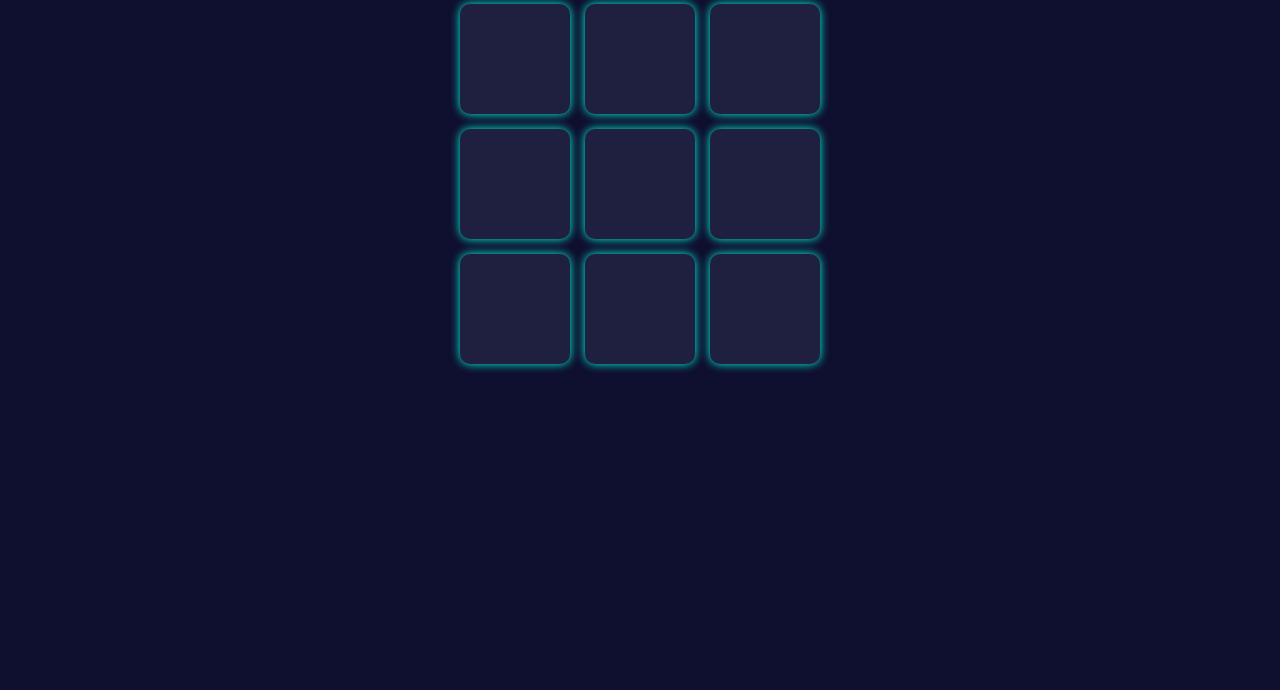
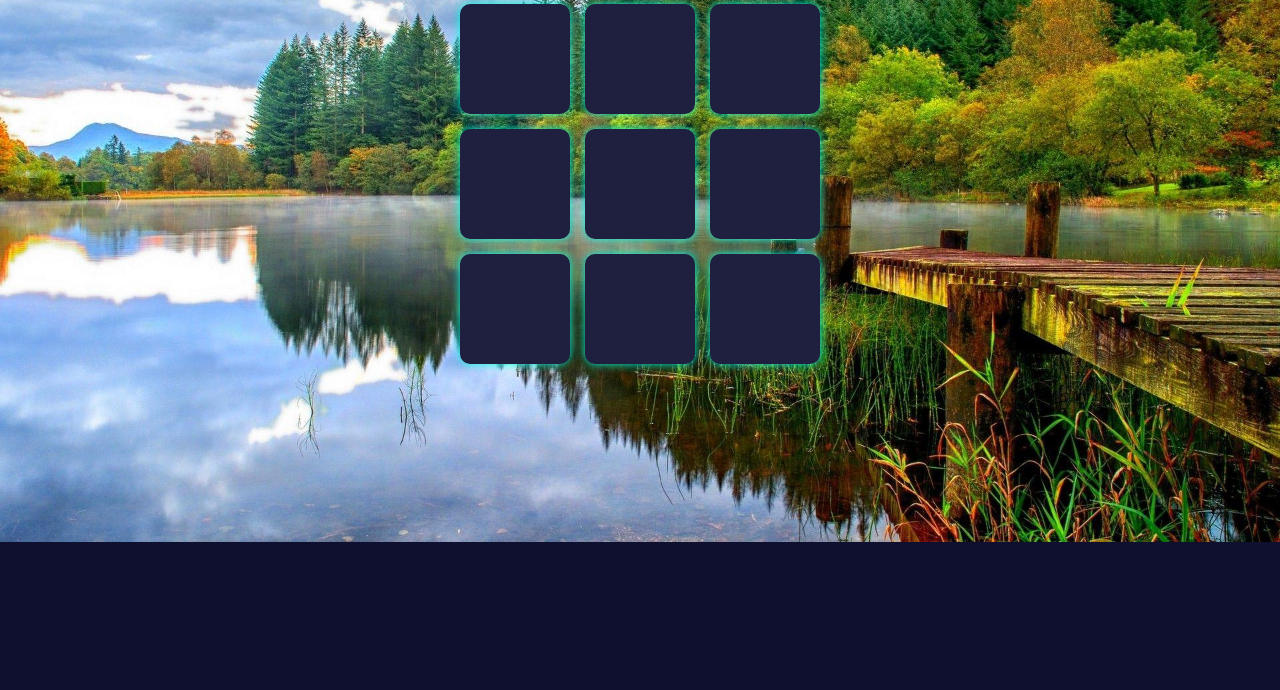
Before and after one commit to joselitoalvarodriguez771-sudo/juegoweb, a plain HTML site: page suerte.html in a window 1280 px wide. Shown: the part 110-800 px from the top of the page. Drawn offline with Linux system fonts and the light colour scheme.

Commit message:
Update suerte.html

```diff
--- a/suerte.html
+++ b/suerte.html
@@ -21,7 +21,7 @@
       font-family: 'Segoe UI', sans-serif;
       text-align: center;
       background-color: var(--fondo);
-      background-image: url('imagenes/fondosiguiente.jpg');
+      background-image: url('fondosiguiente.jpg');
       background-size: cover;
       background-position: center;
       background-repeat: no-repeat;
```
